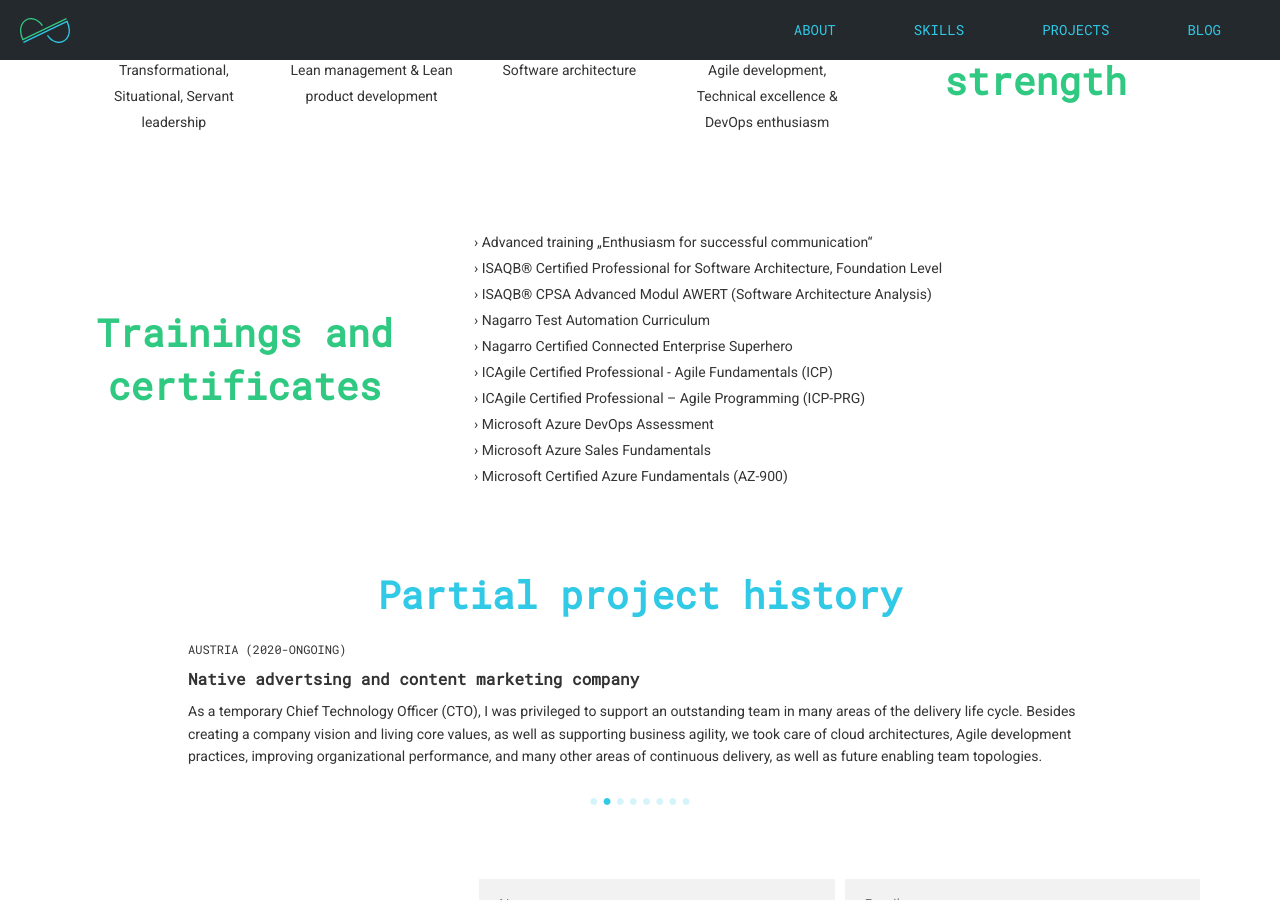
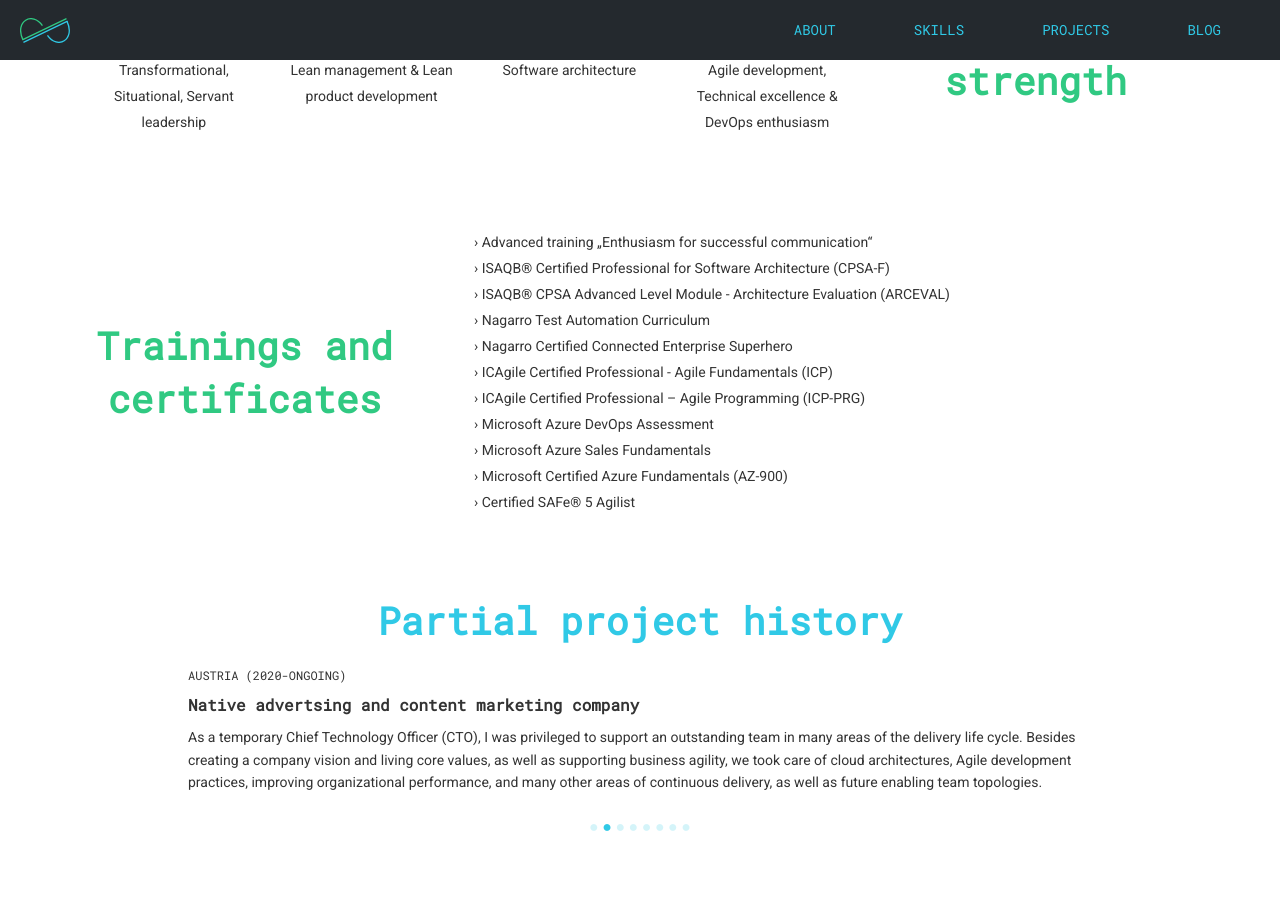
Before and after one commit to juergenpointinger/juergenpointinger.github.io, a Jekyll site: the page built from index.html, in a window 1280 px wide and 900 px high, scrolled down 1253 px. Built offline with Jekyll 4.4.1, drawn with Linux system fonts in a browser that asks for light colours; nearby versions of some CDN libraries; some web fonts are replaced.

Commit message:
Added new trainings & certificates

```diff
--- a/index.html
+++ b/index.html
@@ -4,7 +4,7 @@ permalink: /index.html
 ---
 
 <!DOCTYPE html>
-<!-- https://www.flaticon.com/packs/creativity-design -->
+<!-- https://www.flaticon.com/authors/ultimatearm -->
 <html lang="en" data-color-mode="dark">
 <head>
   <meta charset="UTF-8">
@@ -124,15 +124,17 @@ permalink: /index.html
         <div class="text-zone">
           <p>
             › Advanced training „Enthusiasm for successful communication“ <br />
-            › ISAQB® Certified Professional for Software Architecture, Foundation Level <br />
-            › ISAQB® CPSA Advanced Modul AWERT (Software Architecture Analysis) <br />
+            › ISAQB® Certified Professional for Software Architecture (CPSA-F) <br />
+            › ISAQB® CPSA Advanced Level Module - Architecture Evaluation (ARCEVAL) <br />
+            <!-- › ISAQB® CPSA Advanced Level Module - Flexible Architectural Models (FLEX) <br /> -->
             › Nagarro Test Automation Curriculum <br />
             › Nagarro Certified Connected Enterprise Superhero <br />
             › ICAgile Certified Professional - Agile Fundamentals (ICP) <br />
             › ICAgile Certified Professional – Agile Programming (ICP-PRG) <br />
             › Microsoft Azure DevOps Assessment <br />
             › Microsoft Azure Sales Fundamentals <br />
-            › Microsoft Certified Azure Fundamentals (AZ-900)
+            › Microsoft Certified Azure Fundamentals (AZ-900) <br />
+            › Certified SAFe® 5 Agilist
           </p>
         </div>
       </div>
```
